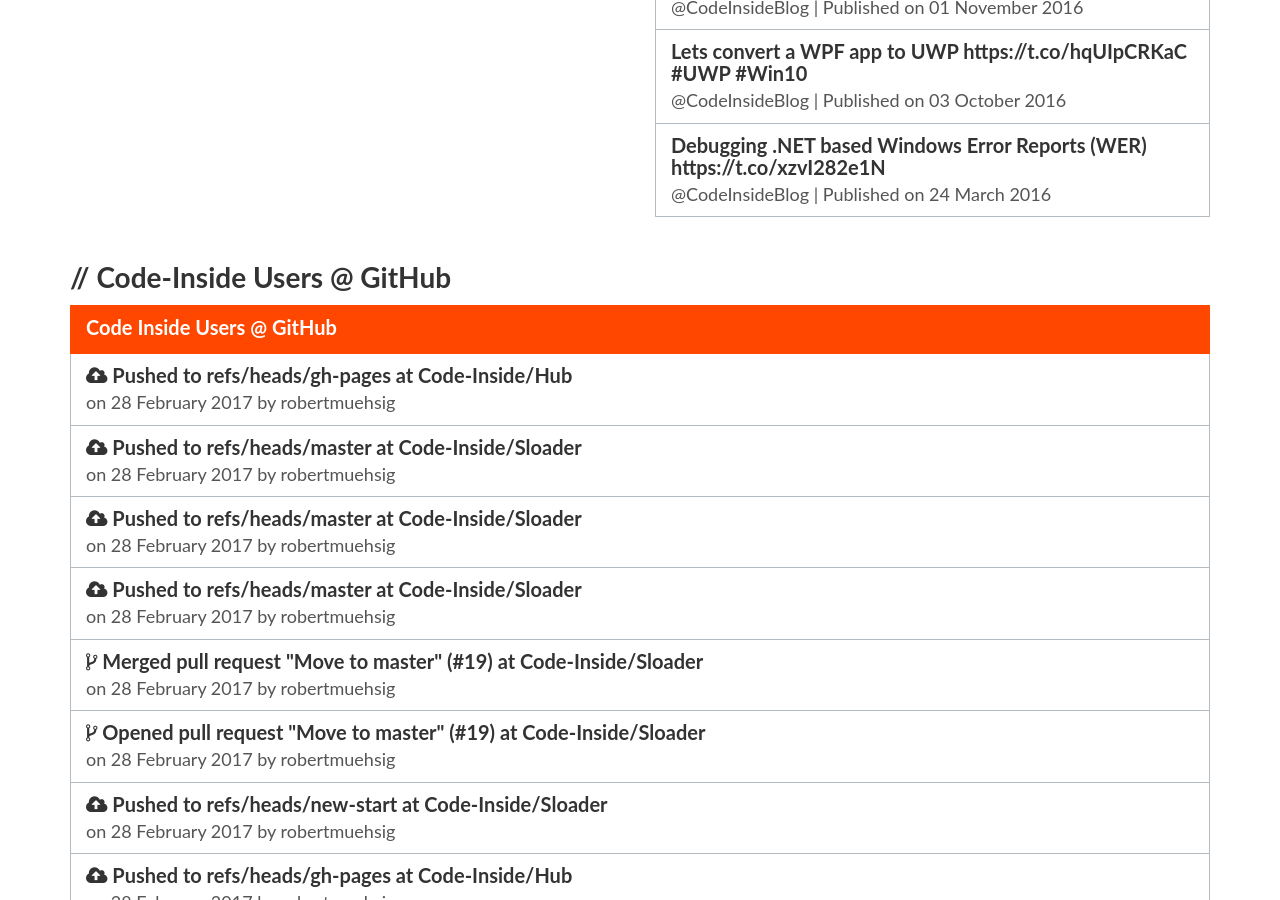
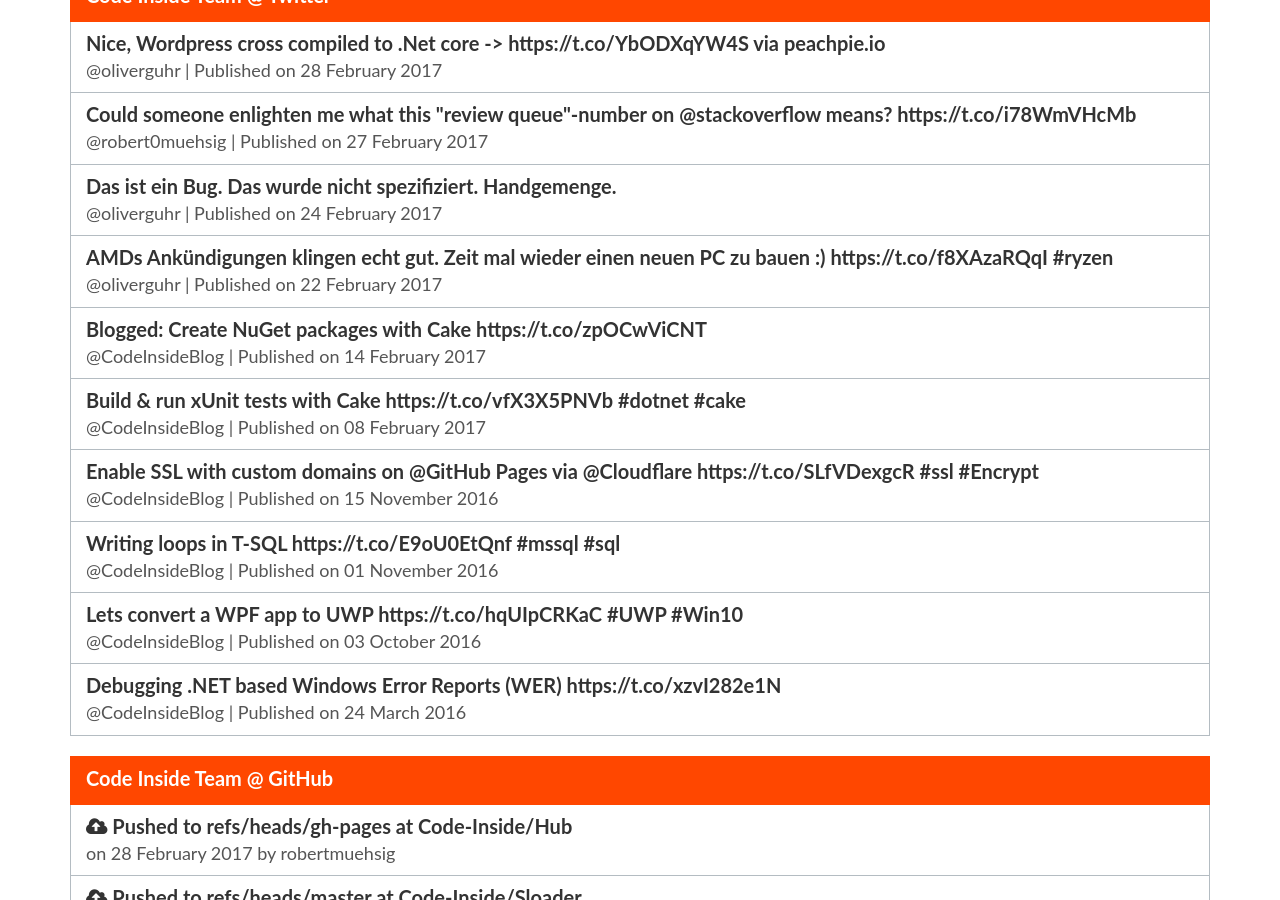
Before and after one commit to Code-Inside/Hub, a Jekyll site: the page built from index.md, in a window 1280 px wide and 900 px high, scrolled down 1502 px. Built offline with Jekyll 4.4.1, drawn with Linux system fonts in a browser that asks for light colours; nearby versions of some CDN libraries.

Commit message:
Update index.md

```diff
--- a/index.md
+++ b/index.md
@@ -30,11 +30,8 @@ layout: page
 
 <section>
     <h2><strong>//</strong> Social</h2>
-
     <div class="row">
-
-        <div class="col-md-6">
-
+        <div class="col-md-12">
             <div class="list-group">
                 <a href="https://github.com/Code-Inside/" class="list-group-item active">
                     <h4 class="list-group-item-heading">Code Inside Org @ GitHub</h4>
@@ -65,9 +62,9 @@ layout: page
 				{% endfor %}
             </div>
         </div>
-
-        <div class="col-md-6">
-
+    </div>
+    <div class="row">
+        <div class="col-md-12">
             <div class="list-group">
                 <a href="http://blog.codeinside.eu" class="list-group-item active">
                     <h4 class="list-group-item-heading">Code Inside Team @ Twitter</h4>
@@ -83,19 +80,12 @@ layout: page
 				{% endfor %}
             </div>
         </div>
-    </div>
-</section>
-
-<section>
-    <h2><strong>//</strong> Code-Inside Users @ GitHub</h2>
-
-    <div class="row">
-
+	</div>
+	<div class="row">
         <div class="col-md-12">
-
             <div class="list-group">
                 <a href="https://github.com/Code-Inside/" class="list-group-item active">
-                    <h4 class="list-group-item-heading">Code Inside Users @ GitHub</h4>
+                    <h4 class="list-group-item-heading">Code Inside Team @ GitHub</h4>
                 </a>
 
 				{% for eventItem in site.data.Sloader.Data.GitHubEventsUser.Events limit: 10 %}
```
